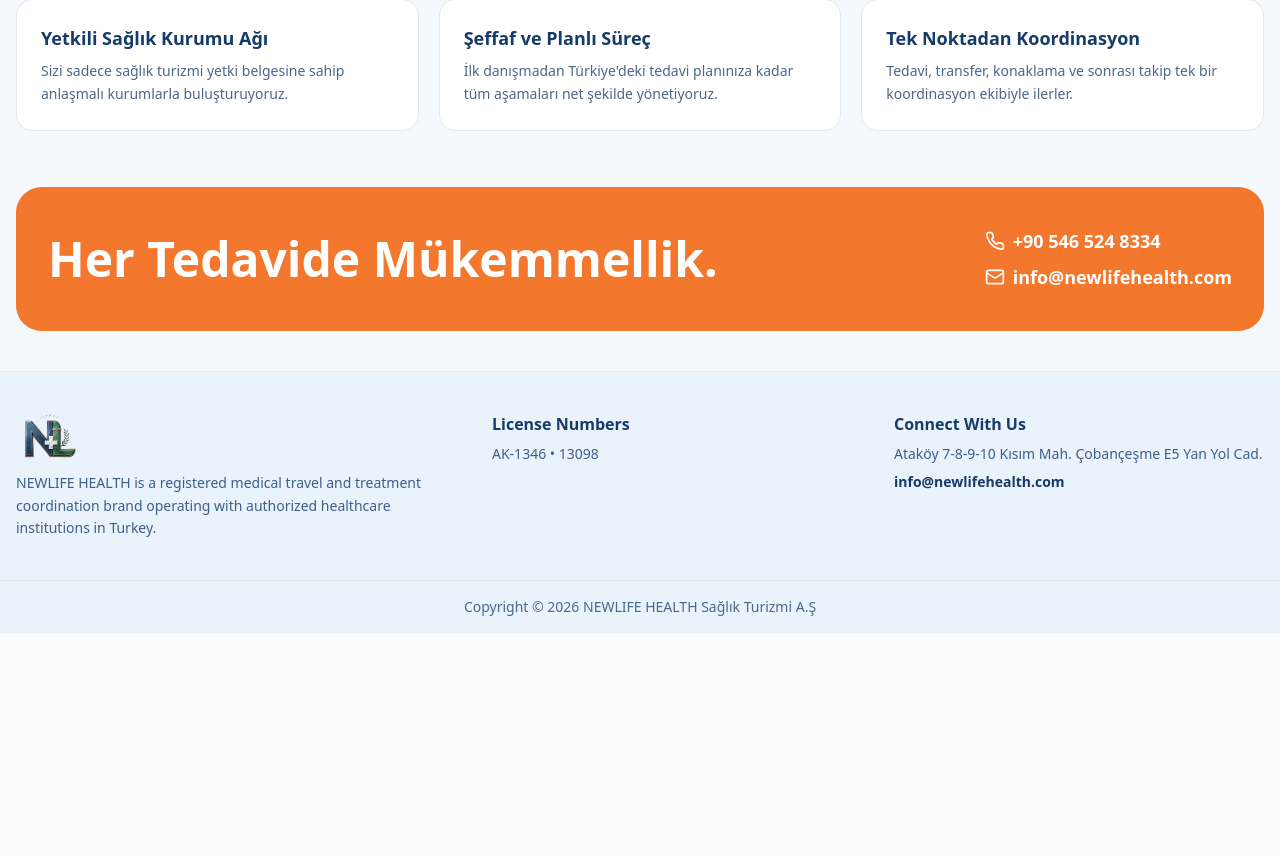
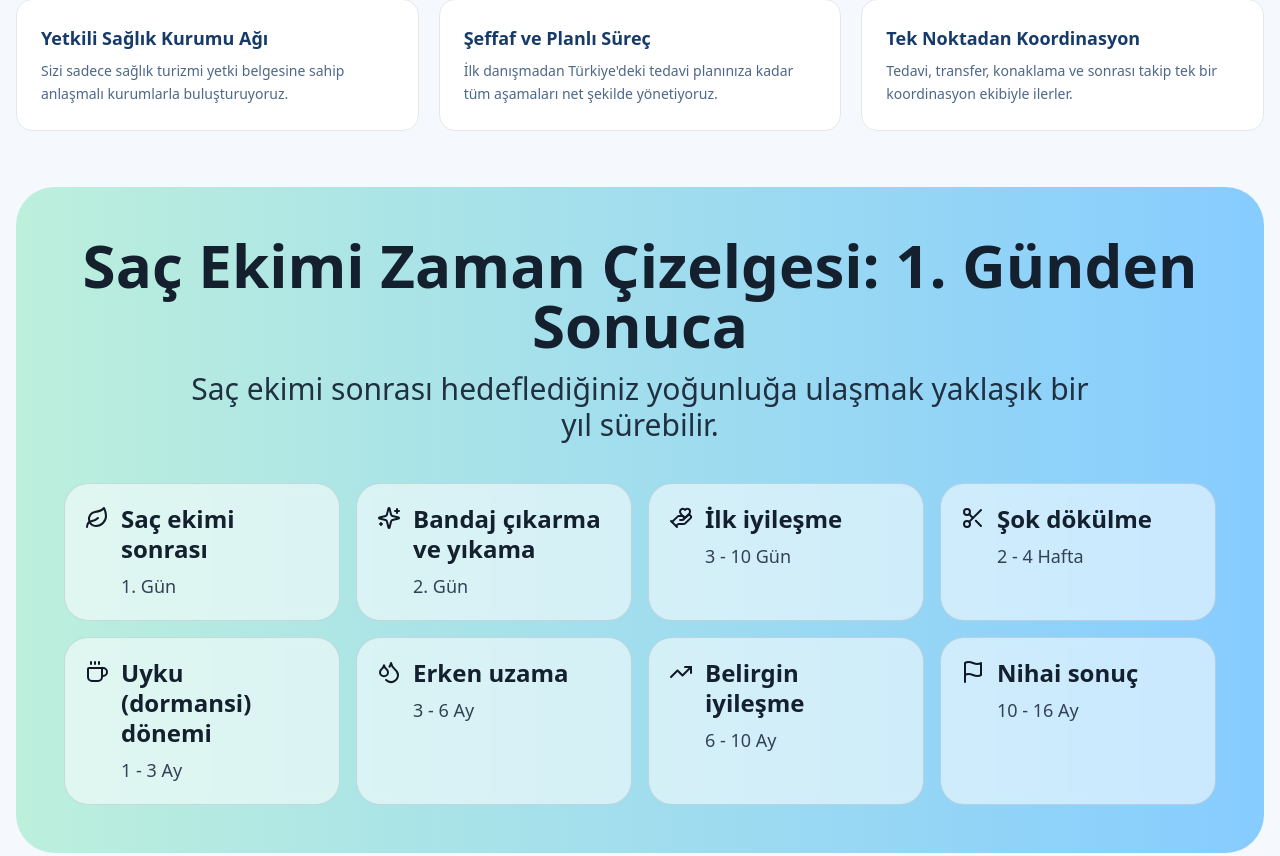
Before and after one commit to ibrahimtkmz/newlifehealth, a Next.js app: page / in a window 1280 px wide. Shown: the part 4204-5060 px from the top of the page. Before the commit the page ends 4837 px from the top, so only its background shows below. Built offline with nearby package versions, Linux system fonts and the light colour scheme.

Commit message:
Add hair transplant timeline section after trust standards

```diff
--- a/app/page.jsx
+++ b/app/page.jsx
@@ -26,7 +26,12 @@
   Coffee,
   HandHeart,
   Droplets,
-  MessageCircleHeart
+  MessageCircleHeart,
+  Leaf,
+  Sparkles,
+  Scissors,
+  TrendingUp,
+  Flag
 } from "lucide-react";
 import { useLanguage } from "./components/LanguageProvider";
 
@@ -150,6 +155,18 @@
       ["Şeffaf ve Planlı Süreç", "İlk danışmadan Türkiye'deki tedavi planınıza kadar tüm aşamaları net şekilde yönetiyoruz."],
       ["Tek Noktadan Koordinasyon", "Tedavi, transfer, konaklama ve sonrası takip tek bir koordinasyon ekibiyle ilerler."]
     ],
+    timelineTitle: "Saç Ekimi Zaman Çizelgesi: 1. Günden Sonuca",
+    timelineSubtitle: "Saç ekimi sonrası hedeflediğiniz yoğunluğa ulaşmak yaklaşık bir yıl sürebilir.",
+    timelineItems: [
+      ["Saç ekimi sonrası", "1. Gün", "leaf"],
+      ["Bandaj çıkarma ve yıkama", "2. Gün", "sparkles"],
+      ["İlk iyileşme", "3 - 10 Gün", "bandage"],
+      ["Şok dökülme", "2 - 4 Hafta", "scissors"],
+      ["Uyku (dormansi) dönemi", "1 - 3 Ay", "moon"],
+      ["Erken uzama", "3 - 6 Ay", "sprout"],
+      ["Belirgin iyileşme", "6 - 10 Ay", "trend"],
+      ["Nihai sonuç", "10 - 16 Ay", "flag"]
+    ],
     ctaTitle: "Her Tedavide Mükemmellik.",
     ctaPhone: "+90 546 524 8334",
     consultant: "Lina ile Sohbet",
@@ -268,6 +285,18 @@
       ["Authorized Provider Network", "We connect you only with contracted institutions that hold official medical tourism authorization."],
       ["Clear & Structured Journey", "From first consultation to your treatment plan in Turkey, every step is communicated clearly."],
       ["Single-Point Coordination", "Treatment, transfers, accommodation, and aftercare are coordinated by one dedicated team."]
+    ],
+    timelineTitle: "Hair Transplant Timeline: Day 1 To Final Results",
+    timelineSubtitle: "With hair transplants it can take approximately a year to get a nice new head of hair of the density you want.",
+    timelineItems: [
+      ["After your hair transplant", "Day 1", "leaf"],
+      ["Bandage removal and washing", "Day 2", "sparkles"],
+      ["Initial Healing", "3 - 10 Days", "bandage"],
+      ["Hair Shedding", "2 - 4 Weeks", "scissors"],
+      ["Dormancy (sleeping) Period", "1 - 3 Months", "moon"],
+      ["Early Growth", "3 - 6 Months", "sprout"],
+      ["Noticeable Improvement", "6 - 10 Months", "trend"],
+      ["Final Results", "10 - 16 Months", "flag"]
     ],
     ctaTitle: "Excellence in Every Treatment.",
     ctaPhone: "+90 546 524 8334",
@@ -388,6 +417,18 @@
       ["Понятный и структурный процесс", "От первой консультации до плана лечения в Турции — каждый шаг прозрачно согласован."],
       ["Координация через одну команду", "Лечение, трансфер, проживание и послеоперационное сопровождение ведет единая команда."]
     ],
+    timelineTitle: "Этапы пересадки волос: с 1-го дня до результата",
+    timelineSubtitle: "После пересадки может потребоваться около года, чтобы получить желаемую густоту волос.",
+    timelineItems: [
+      ["Сразу после пересадки", "День 1", "leaf"],
+      ["Снятие повязки и мытье", "День 2", "sparkles"],
+      ["Начальное заживление", "3 - 10 дней", "bandage"],
+      ["Выпадение пересаженных волос", "2 - 4 недели", "scissors"],
+      ["Фаза покоя", "1 - 3 месяца", "moon"],
+      ["Ранний рост", "3 - 6 месяцев", "sprout"],
+      ["Заметное улучшение", "6 - 10 месяцев", "trend"],
+      ["Финальный результат", "10 - 16 месяцев", "flag"]
+    ],
     ctaTitle: "Совершенство в каждом лечении.",
     ctaPhone: "+90 546 524 8334",
     consultant: "Чат с Линой",
@@ -412,6 +453,16 @@
     procedure: Stethoscope,
     wash: Droplets,
     aftercare: MessageCircleHeart
+  };
+  const timelineIcons = {
+    leaf: Leaf,
+    sparkles: Sparkles,
+    bandage: HandHeart,
+    scissors: Scissors,
+    moon: Coffee,
+    sprout: Droplets,
+    trend: TrendingUp,
+    flag: Flag
   };
   const [menuOpen, setMenuOpen] = useState(false);
   const [chatOpen, setChatOpen] = useState(false);
@@ -861,6 +912,29 @@
         </div>
       </section>
 
+      <section className="mx-auto w-full max-w-[1280px] px-4 pb-14">
+        <div className="rounded-[2.4rem] bg-gradient-to-r from-[#bcefdc] to-[#86ccff] px-6 py-12 text-[#15202f] md:px-12">
+          <h2 className="text-center text-3xl font-bold leading-tight md:text-6xl">{t.timelineTitle}</h2>
+          <p className="mx-auto mt-4 max-w-[920px] text-center text-lg text-[#203040] md:text-3xl">{t.timelineSubtitle}</p>
+          <div className="mt-10 grid gap-4 md:grid-cols-2 xl:grid-cols-4">
+            {t.timelineItems.map(([title, duration, icon]) => {
+              const IconComponent = timelineIcons[icon] ?? CircleHelp;
+              return (
+                <article key={`${title}-${duration}`} className="rounded-3xl border border-[#0f172a1f] bg-[#ffffff8c] p-5 backdrop-blur-sm">
+                  <div className="flex items-start gap-3">
+                    <IconComponent className="mt-0.5 h-6 w-6 shrink-0 text-[#111827]" />
+                    <div>
+                      <h3 className="text-2xl font-semibold leading-tight">{title}</h3>
+                      <p className="mt-2 text-lg text-[#324255]">{duration}</p>
+                    </div>
+                  </div>
+                </article>
+              );
+            })}
+          </div>
+        </div>
+      </section>
+
       <section className="mx-auto w-full max-w-[1280px] px-4 pb-10">
         <div className="rounded-[1.6rem] bg-[#f4772e] px-8 py-10 text-white md:flex md:items-center md:justify-between">
           <h2 className="text-3xl font-bold md:text-5xl">{t.ctaTitle}</h2>
```
